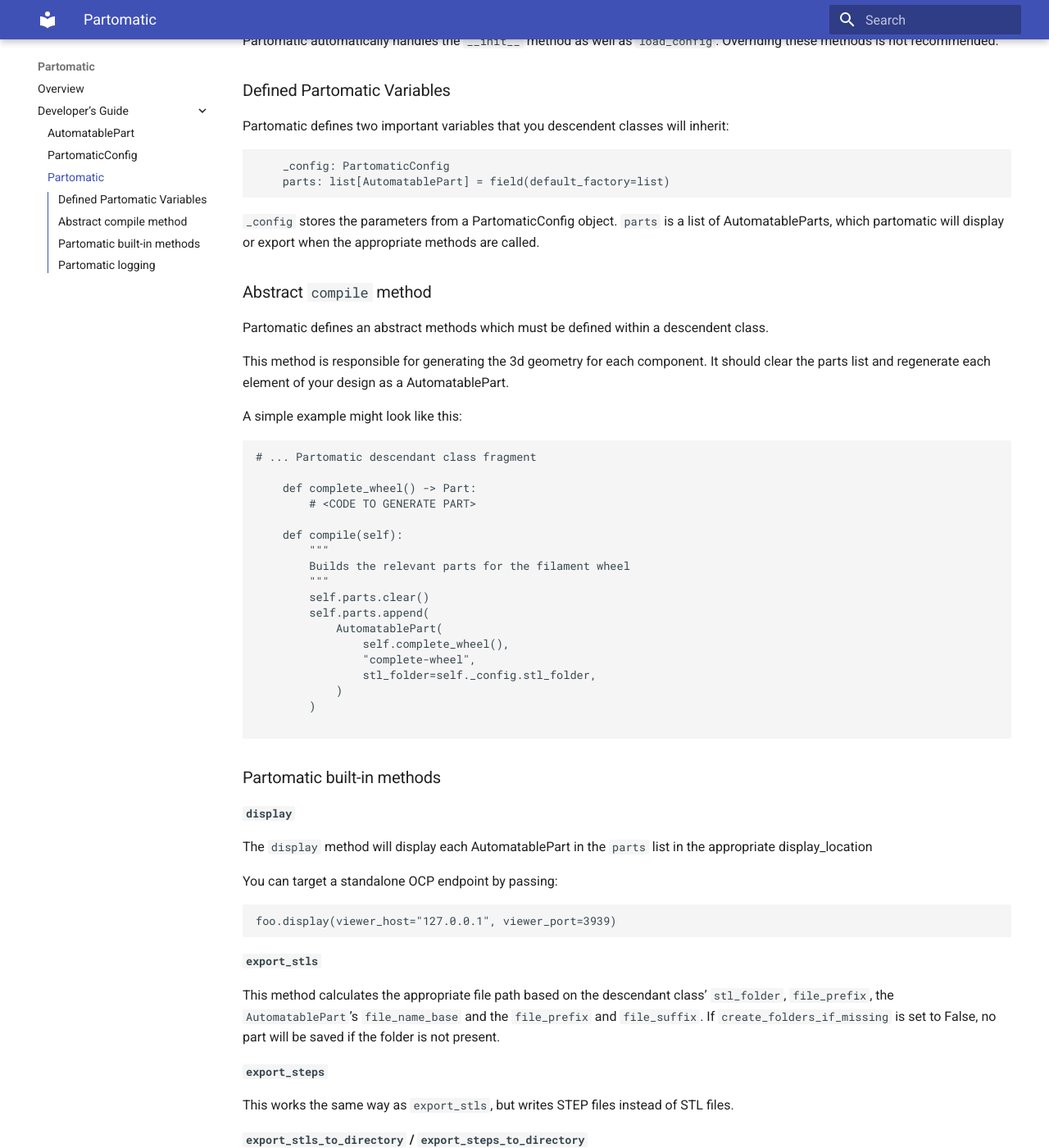
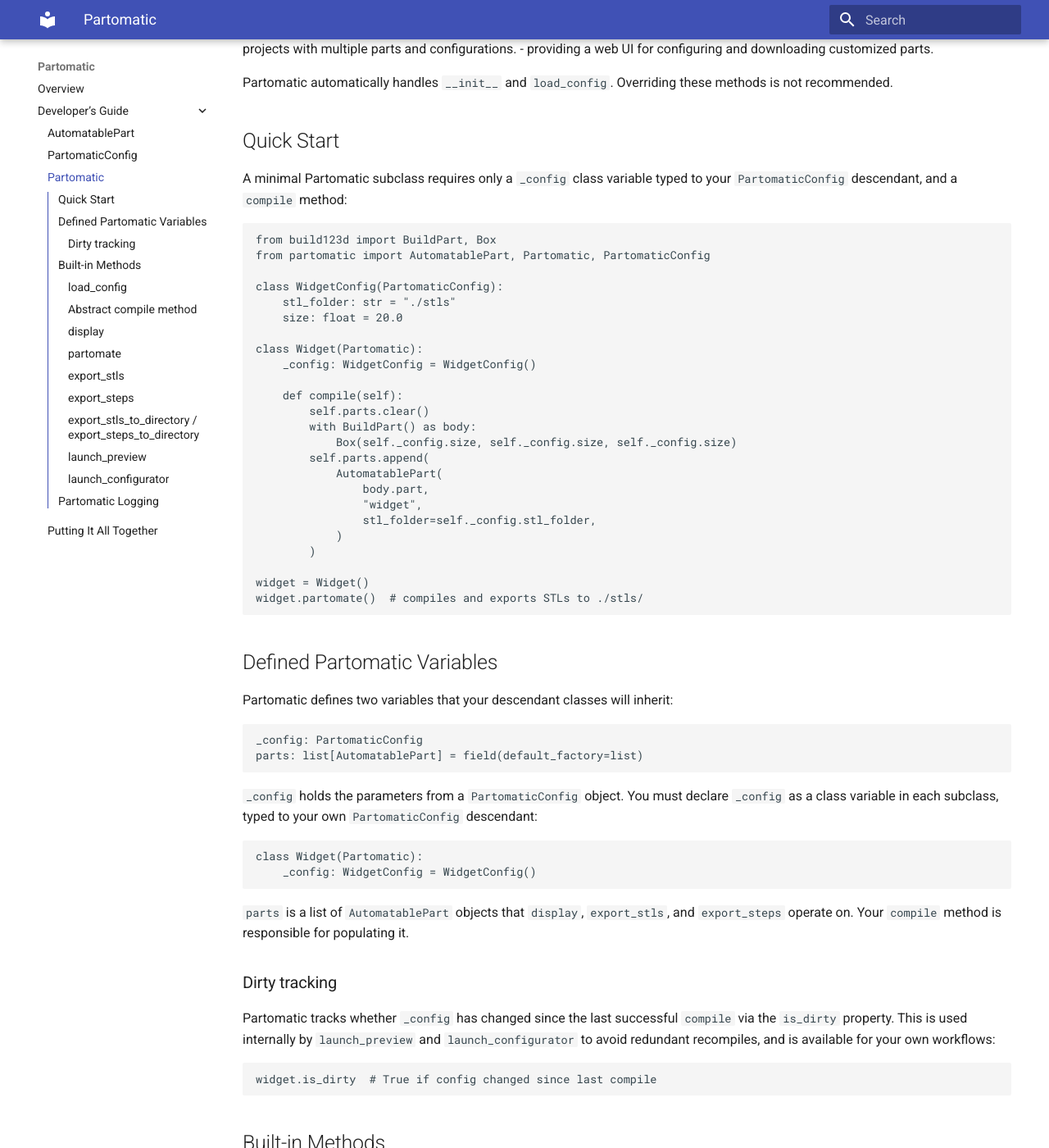
Before and after one commit to x0pherl/partomatic, an MkDocs documentation site: the page built from docs/partomatic.md, in a window 1280 px wide and 1400 px high, scrolled down 224 px. Shown: the whole window at 82% size. Built offline with MkDocs 1.6.1 and Material for MkDocs 9.7.7, drawn with Linux system fonts in a browser that asks for light colours; some of the changed text lies outside the part shown.

Commit message:
review of docstrings & documentation -- added end-to-end example, closing https://github.com/x0pherl/partomatic/issues/2

````diff
--- a/docs/partomatic.md
+++ b/docs/partomatic.md
@@ -1,123 +1,248 @@
 # Partomatic
 
-Partomatic is an [abstract base class](https://docs.python.org/3/library/abc.html) for components within a larger project.
+Partomatic is an [abstract base class](https://docs.python.org/3/library/abc.html) for creating automatable CAD components. There are 3 primary uses for Partomatic:
+  - collecting user modifiable values into a centralized configuration for parametric modeling.
+  - simplifying part generation for complex projects with multiple parts and configurations.
+  - providing a web UI for configuring and downloading customized parts.
 
-Partomatic automatically handles the `__init__` method as well as `load_config`. Overriding these methods is not recommended.
+Partomatic automatically handles `__init__` and `load_config`. Overriding these methods is not recommended.
 
-### Defined Partomatic Variables
+## Quick Start
 
-Partomatic defines two important variables that you descendent classes will inherit:
-```
-    _config: PartomaticConfig
-    parts: list[AutomatablePart] = field(default_factory=list)
-```
+A minimal Partomatic subclass requires only a `_config` class variable typed to your `PartomaticConfig` descendant, and a `compile` method:
 
-`_config` stores the parameters from a PartomaticConfig object. `parts` is a list of AutomatableParts, which partomatic will display or export when the appropriate methods are called.
+```python
+from build123d import BuildPart, Box
+from partomatic import AutomatablePart, Partomatic, PartomaticConfig
 
-### Abstract `compile` method
+class WidgetConfig(PartomaticConfig):
+    stl_folder: str = "./stls"
+    size: float = 20.0
 
-Partomatic defines an abstract methods which must be defined within a descendent class.
-
-This method is responsible for generating the 3d geometry for each component. It should clear the parts list and regenerate each element of your design as a AutomatablePart.
-
-A simple example might look like this:
-
-```
-# ... Partomatic descendant class fragment
-
-    def complete_wheel() -> Part:
-        # <CODE TO GENERATE PART>
+class Widget(Partomatic):
+    _config: WidgetConfig = WidgetConfig()
 
     def compile(self):
-        """
-        Builds the relevant parts for the filament wheel
-        """
         self.parts.clear()
+        with BuildPart() as body:
+            Box(self._config.size, self._config.size, self._config.size)
         self.parts.append(
             AutomatablePart(
-                self.complete_wheel(),
-                "complete-wheel",
+                body.part,
+                "widget",
                 stl_folder=self._config.stl_folder,
             )
         )
 
+widget = Widget()
+widget.partomate()  # compiles and exports STLs to ./stls/
 ```
 
-### Partomatic built-in methods
+## Defined Partomatic Variables
 
-#### `display`
+Partomatic defines two variables that your descendant classes will inherit:
 
-The `display` method will display each AutomatablePart in the `parts` list in the appropriate display_location
+```python
+_config: PartomaticConfig
+parts: list[AutomatablePart] = field(default_factory=list)
+```
 
-You can target a standalone OCP endpoint by passing:
+`_config` holds the parameters from a `PartomaticConfig` object. You must declare `_config` as a class variable in each subclass, typed to your own `PartomaticConfig` descendant:
+
+```python
+class Widget(Partomatic):
+    _config: WidgetConfig = WidgetConfig()
+```
+
+`parts` is a list of `AutomatablePart` objects that `display`, `export_stls`, and `export_steps` operate on. Your `compile` method is responsible for populating it.
+
+### Dirty tracking
+
+Partomatic tracks whether `_config` has changed since the last successful `compile` via the `is_dirty` property. This is used internally by `launch_preview` and `launch_configurator` to avoid redundant recompiles, and is available for your own workflows:
+
+```python
+widget.is_dirty  # True if config changed since last compile
+```
+
+## Built-in Methods
+
+### `load_config`
+
+```python
+foo.load_config(configuration=None, **kwargs)
+```
+
+Loads configuration into this instance. `configuration` may be a file path, a YAML string, an existing compatible config object, or `None` to use defaults. Keyword arguments override individual fields.
+
+See the [PartomaticConfig](partomatic_config.md) documentation for full details on configuration loading.
+
+### Abstract `compile` method
+
+`compile` is the one method you **must** implement in every subclass. It is responsible for generating the 3D geometry and should always clear `self.parts` before repopulating it:
+
+```python
+def compile(self):
+    self.parts.clear()
+    self.parts.append(
+        AutomatablePart(
+            self.complete_wheel(),
+            "complete-wheel",
+            stl_folder=self._config.stl_folder,
+        )
+    )
+```
+
+After a successful `compile`, `is_dirty` will return `False` until `_config` changes again.
+
+### `display`
+
+```python
+foo.display(viewer_host=None, viewer_port=None)
+```
+
+Displays each part in `self.parts` at its configured `display_location` in the OCP CAD viewer. `display` does **not** call `compile` — call `compile` first if the geometry may be stale.
+
+| Parameter | Type | Default | Description |
+|-----------|------|---------|-------------|
+| `viewer_host` | `str` | `None` | Hostname of a standalone OCP viewer. Only used when `viewer_port` is also set. |
+| `viewer_port` | `int` | `None` | Port of a standalone OCP viewer. When omitted, uses VS Code's default OCP integration. |
 
 ```python
 foo.display(viewer_host="127.0.0.1", viewer_port=3939)
 ```
 
-#### `export_stls`
+### `partomate`
 
- This method calculates the appropriate file path based on the descendant class’ `stl_folder`, `file_prefix`, the `AutomatablePart`’s `file_name_base` and the `file_prefix` and `file_suffix`. If `create_folders_if_missing` is set to False, no part will be saved if the folder is not present.
+```python
+foo.partomate(export_steps=False)
+```
 
-#### `export_steps`
+Convenience method that calls `compile` then `export_stls`. Pass `export_steps=True` to also write STEP files.
 
-This works the same way as `export_stls`, but writes STEP files instead of STL files.
+| Parameter | Type | Default | Description |
+|-----------|------|---------|-------------|
+| `export_steps` | `bool` | `False` | When `True`, also exports STEP files after STLs. |
 
-#### `export_stls_to_directory` / `export_steps_to_directory`
+```python
+foo.partomate(export_steps=True)
+```
 
-These helper methods export directly to an explicit output directory without mutating your config.
+### `export_stls`
+
+```python
+paths = foo.export_stls()
+```
+
+Exports all parts in `self.parts` as STL files. The file path for each part is composed from:
+
+- `self._config.stl_folder` (or the part's own `stl_folder`)
+- `self._config.file_prefix`
+- `AutomatablePart.file_name_base`
+- `self._config.file_suffix`
+
+> **Relative paths** for `stl_folder` are resolved relative to the directory containing your subclass file, not the current working directory.
+
+> **Disabling exports:** set `stl_folder = "NONE"` in your config to skip all file writes (useful for testing or display-only workflows).
+
+> **`file_prefix` and `file_suffix`:** these can be set in a configuration file to make alternate versions of components easy to idenityf.
+
+If `create_folders_if_missing` is `False` and the target directory does not exist, the part is skipped. If `True` (default), missing directories are created automatically.
+
+**Returns:** `list[Path]` — the paths of all files written.
+
+### `export_steps`
+
+```python
+paths = foo.export_steps()
+```
+
+Identical to `export_stls`, but writes STEP files. Follows the same path resolution rules and returns `list[Path]`.
+
+### `export_stls_to_directory` / `export_steps_to_directory`
+
+```python
+paths = foo.export_stls_to_directory(output_dir)
+paths = foo.export_steps_to_directory(output_dir)
+```
+
+Export directly to an explicit directory without modifying your config. Useful for one-off or CI exports.
+
+| Parameter | Type | Description |
+|-----------|------|-------------|
+| `output_dir` | `str \| Path` | Target directory for all exported files. |
 
 ```python
 foo.export_stls_to_directory("/tmp/stls")
 foo.export_steps_to_directory("/tmp/steps")
 ```
 
- #### `load_config`
+**Returns:** `list[Path]` — the paths of all files written.
 
- This method will load a configuration from file, kwargs, or a yaml string -- see the `PartomaticConfig` documentation for more details.
-
- #### `partomate`
-
- `partomate` is a convenience function that will execute the `compile` and `export_stls` functions of the Partomatic descendant.
-
-If you want STEP exports in that flow, pass `export_steps=True`:
-
-```python
-foo.partomate(export_steps=True)
-```
-
-#### `launch_preview`
-
-`launch_preview` starts/uses an OCP standalone viewer endpoint, compiles the part, and displays it. This call blocks until you press Ctrl+C.
+### `launch_preview`
 
 ```python
 foo.launch_preview(viewer_host="127.0.0.1", viewer_port=3939)
 ```
 
-#### `launch_configurator`
+Starts (or connects to) a standalone OCP viewer, compiles the part, and pushes it to the viewer. **This call blocks until you press Ctrl+C.**
 
-`launch_configurator` opens a combined NiceGUI app with both config editing and 3D preview in one page.
+| Parameter | Type | Default | Description |
+|-----------|------|---------|-------------|
+| `viewer_host` | `str` | `"127.0.0.1"` | Hostname for the standalone OCP viewer. |
+| `viewer_port` | `int` | `3939` | Port for the standalone OCP viewer. |
+
+### `launch_configurator`
+
+```python
+foo.launch_configurator(
+    host="localhost",
+    port=8505,
+    port_retries=10,
+    viewer_host="127.0.0.1",
+    viewer_port=3939,
+    background=False,
+)
+```
+
+Opens a combined NiceGUI web app with a live config editor and 3D preview side by side. **Requires the `webui` extra:**
+
+```bash
+pip install partomatic[webui]
+```
+
+| Parameter | Type | Default | Description |
+|-----------|------|---------|-------------|
+| `host` | `str` | `"localhost"` | NiceGUI server host. |
+| `port` | `int` | `8505` | Starting port. Incremented automatically if occupied. |
+| `port_retries` | `int` | `10` | How many additional ports to try before failing. |
+| `viewer_host` | `str` | `"127.0.0.1"` | OCP viewer host. |
+| `viewer_port` | `int` | `3939` | OCP viewer port. |
+| `background` | `bool` | `False` | When `True`, runs the UI server in a daemon thread and returns immediately. |
 
 Key capabilities:
-- live validation of config fields
+
+- Live validation of config fields
 - YAML load and YAML download
 - STL download
-- STEP download when `enable_step_exports` is true
+- STEP download when `enable_step_exports` is `True`
 
 ```python
 foo.launch_configurator(host="localhost", port=8505, viewer_host="127.0.0.1", viewer_port=3939)
 ```
 
-### Partomatic logging
+## Partomatic Logging
 
-Partomatic logs to the "partomatic" namespace; you can capture and handle partomatic logs easily:
+Partomatic logs to the `"partomatic"` namespace. Attach a handler to capture output:
 
-```
+```python
+import logging
+from sys import stdout
+
 logger = logging.getLogger("partomatic")
 logger.setLevel(logging.DEBUG)
 logger.addHandler(logging.StreamHandler(stdout))
 
-foo = Wheel()
-foo._config.stl_folder = "NONE"
+foo = Widget()
+foo._config.stl_folder = "NONE"  # disable file writes
 foo.partomate()
 ```
--- /dev/null
+++ b/docs/putting_it_all_together.md
@@ -0,0 +1,298 @@
+# Putting It All Together
+
+This walkthrough builds a complete, runnable example using every major Partomatic feature. We'll model a simple **wheel with a bearing cutout** — the same part referenced throughout the rest of the docs — from config definition through interactive configurator.
+
+## 1. Define the Configuration
+
+Start by defining your `PartomaticConfig` descendant. Nested configs let you group logically related parameters:
+
+```python
+from dataclasses import field
+from partomatic import PartomaticConfig
+
+class BearingConfig(PartomaticConfig):
+    radius: float = field(
+        default=5.0,
+        # the metadata of the field will control the UI functionality
+        metadata={
+            "kind": "float",
+            "constraints": {"ge": 1.0, "le": 20.0},
+            "step": 0.5,
+            "description": "Bearing outer radius in mm",
+        },
+    )
+    depth: float = field(
+        default=4.0,
+        metadata={
+            "kind": "float",
+            "constraints": {"ge": 1.0, "le": 30.0},
+            "step": 0.5,
+            "description": "Bearing seat depth in mm",
+        },
+    )
+
+class WheelConfig(PartomaticConfig):
+    stl_folder: str = "./stls"
+    file_prefix: str = "wheel-"
+    radius: float = field(
+        default=30.0,
+        metadata={
+            "kind": "float",
+            "constraints": {"ge": 5.0, "le": 150.0},
+            "step": 1.0,
+            "description": "Wheel outer radius in mm",
+        },
+    )
+    depth: float = field(
+        default=10.0,
+        metadata={
+            "kind": "float",
+            "constraints": {"ge": 2.0, "le": 50.0},
+            "step": 0.5,
+            "description": "Wheel depth in mm",
+        },
+    )
+    bearing: BearingConfig = field(default_factory=BearingConfig)
+
+    @property
+    def diameter(self) -> float:
+        return self.radius * 2
+```
+
+## 2. Implement the Partomatic Subclass
+
+Declare `_config` as a class variable typed to your config, then implement `compile`:
+
+```python
+from build123d import BuildPart, Cylinder, Location, Mode
+from partomatic import AutomatablePart, Partomatic
+
+class Wheel(Partomatic):
+    _config: WheelConfig = WheelConfig()
+
+    def _build_wheel(self):
+        with BuildPart() as wheel:
+            # Outer wheel body
+            Cylinder(
+                radius=self._config.radius,
+                height=self._config.depth,
+            )
+            # Bearing seat cutout
+            Cylinder(
+                radius=self._config.bearing.radius,
+                height=self._config.bearing.depth,
+                mode=Mode.SUBTRACT,
+            )
+        return wheel.part
+
+    def compile(self):
+        self.parts.clear()
+        # note that in this case we're only generating
+        # a single part. call self.parts.append once for
+        # each prt you want to generate
+        self.parts.append(
+            AutomatablePart(
+                self._build_wheel(),
+                "wheel",
+                stl_folder=self._config.stl_folder,
+            )
+        )
+```
+
+## 3. Instantiate and Load Configuration
+
+Partomatic accepts configuration in several ways. Using defaults:
+
+```python
+wheel = Wheel()
+```
+
+Overriding individual fields via kwargs:
+
+```python
+wheel = Wheel(radius=40.0, depth=12.0)
+```
+
+Loading from a YAML file:
+
+```python
+wheel = Wheel("path/to/wheel.yaml")
+```
+
+Where `wheel.yaml` might look like:
+
+```yaml
+wheel:
+  stl_folder: ./output/stls
+  radius: 40.0
+  depth: 12.0
+  bearing:
+    radius: 6.0
+    depth: 5.0
+```
+
+Reloading configuration at any time:
+
+```python
+wheel.load_config("path/to/other_wheel.yaml")
+# or override a single field without touching the rest:
+wheel.load_config(None, radius=50.0)
+```
+
+## 4. Compile and Display
+
+Call `compile` explicitly when you want the geometry without exporting, then `display` to push it to the OCP viewer:
+
+```python
+wheel.compile()
+wheel.display(viewer_host="127.0.0.1", viewer_port=3939)
+```
+
+`display` does not recompile automatically. If you change config values between calls, call `compile` again first. You can check `wheel.is_dirty` to guard this:
+
+```python
+wheel._config.radius = 45.0
+if wheel.is_dirty:
+    wheel.compile()
+wheel.display()
+```
+
+## 5. Export Files
+
+The simplest export flow — compile and write STLs in one call:
+
+```python
+wheel.partomate()
+```
+
+Include STEP files:
+
+```python
+wheel.partomate(export_steps=True)
+```
+
+Export to a specific directory without modifying your config (useful in build scripts):
+
+```python
+written = wheel.export_stls_to_directory("/tmp/release/stls")
+for path in written:
+    print(f"Wrote: {path}")
+```
+
+By default, `stl_folder` paths that are relative are resolved from the directory containing your subclass file. Set `stl_folder = "NONE"` to disable all file writes (handy in tests):
+
+```python
+wheel._config.stl_folder = "NONE"
+wheel.partomate()  # compiles only, no files written
+```
+
+## 6. Add Logging
+
+Attach a handler to the `"partomatic"` logger to see what's happening during compilation and export:
+
+```python
+import logging
+from sys import stdout
+
+logger = logging.getLogger("partomatic")
+logger.setLevel(logging.DEBUG)
+logger.addHandler(logging.StreamHandler(stdout))
+```
+
+## 7. Interactive Preview
+
+`launch_preview` is the fastest way to iterate on geometry. It compiles your part, opens (or connects to) a standalone OCP viewer, and blocks until you press Ctrl+C:
+
+```python
+wheel.launch_preview(viewer_host="127.0.0.1", viewer_port=3939)
+```
+
+## 8. Web Configurator
+
+`launch_configurator` opens a browser-based UI with a live config editor and embedded 3D preview. First install the extra:
+
+```bash
+pip install partomatic[webui]
+```
+
+Then launch:
+
+```python
+wheel._config.enable_step_exports = True  # adds STEP download button
+wheel.launch_configurator(
+    host="localhost",
+    port=8505,
+    viewer_host="127.0.0.1",
+    viewer_port=3939,
+)
+```
+
+The configurator lets you tweak any config field and see the result re-rendered in the preview pane. You can download the current configuration as YAML, or export the compiled STL/STEP directly from the browser.
+
+To embed the configurator inside a larger application without blocking, use `background=True`:
+
+```python
+wheel.launch_configurator(host="0.0.0.0", port=8505, background=True)
+# execution continues here while the UI runs in a daemon thread
+```
+
+## Complete Example
+
+Bringing it all together in a single file:
+
+```python
+import logging
+from dataclasses import field
+from sys import stdout
+
+from build123d import BuildPart, Cylinder, Mode
+from partomatic import AutomatablePart, Partomatic, PartomaticConfig
+
+
+class BearingConfig(PartomaticConfig):
+    radius: float = 5.0
+    depth: float = 4.0
+
+
+class WheelConfig(PartomaticConfig):
+    stl_folder: str = "NONE"
+    file_prefix: str = "wheel-"
+    radius: float = 30.0
+    depth: float = 10.0
+    bearing: BearingConfig = field(default_factory=BearingConfig)
+
+    @property
+    def diameter(self) -> float:
+        return self.radius * 2
+
+
+class Wheel(Partomatic):
+    _config: WheelConfig = WheelConfig()
+
+    def _build_wheel(self):
+        with BuildPart() as wheel:
+            Cylinder(radius=self._config.radius, height=self._config.depth)
+            Cylinder(
+                radius=self._config.bearing.radius,
+                height=self._config.bearing.depth,
+                mode=Mode.SUBTRACT,
+            )
+        return wheel.part
+
+    def compile(self):
+        self.parts.clear()
+        self.parts.append(
+            AutomatablePart(self._build_wheel(), "wheel", stl_folder=self._config.stl_folder)
+        )
+
+
+if __name__ == "__main__":
+    logging.getLogger("partomatic").addHandler(logging.StreamHandler(stdout))
+
+    wheel = Wheel(radius=40.0, bearing=BearingConfig(radius=6.0))
+    wheel.partomate()                                # compile + export STLs
+    wheel.export_stls_to_directory("/tmp/stls")     # also copy to /tmp
+
+    # Uncomment to launch the interactive configurator:
+    # wheel.launch_configurator(host="localhost", port=8505)
+```
--- a/mkdocs.yml
+++ b/mkdocs.yml
@@ -22,3 +22,4 @@
     - AutomatablePart: automatable_part.md
     - PartomaticConfig: partomatic_config.md
     - Partomatic: partomatic.md
+    - Putting It All Together: putting_it_all_together.md
--- a/pyproject.toml
+++ b/pyproject.toml
@@ -1,6 +1,6 @@
 [project]
 name = "partomatic"
-version = "0.5.0"
+version = "0.6.0"
 authors = [
   { name="x0pherl"},
 ]
````
Also changed, not shown: 5 other files.
